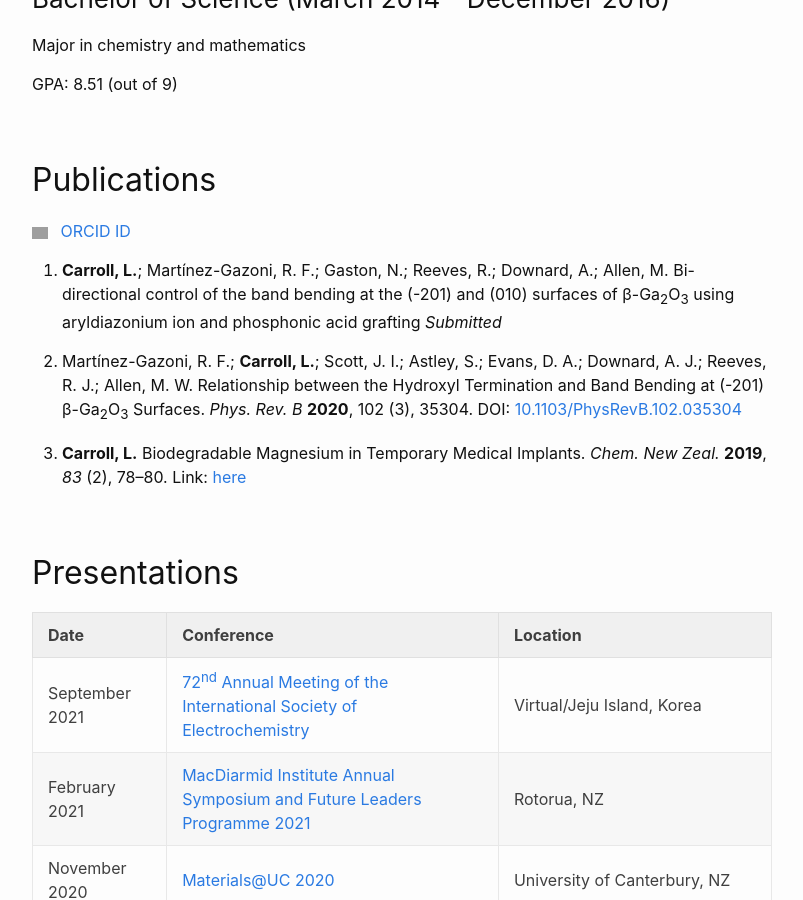
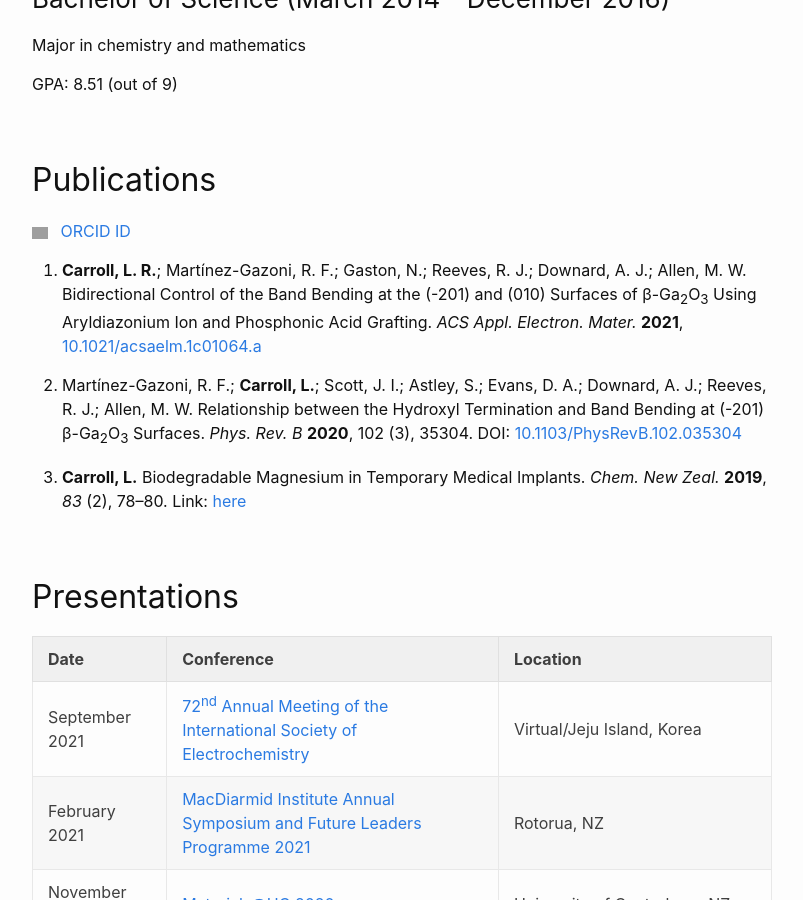
Before and after one commit to LRCarroll/LRCarroll, a Jekyll site: the page built from curricilum.md, in a window 1280 px wide and 900 px high, scrolled down 1895 px. Shown: the whole window, without its empty margins (238-1041 px from the left). Built offline with Jekyll 4.4.1, drawn with Linux system fonts in a browser that asks for light colours; grey boxes are pictures that could not be loaded.

Commit message:
Paper Reference

```diff
--- a/curricilum.md
+++ b/curricilum.md
@@ -65,7 +65,7 @@ GPA: 8.51 (out of 9)
 ## Publications
 <img src="https://orcid.org/sites/default/files/images/orcid_16x16.png" style="width:1em;margin-right:.5em;" alt="ORCID iD icon"> <a href="https://orcid.org/0000-0001-6721-5696">ORCID ID</a>
 
-3. **Carroll, L.**; Martínez-Gazoni, R. F.; Gaston, N.; Reeves, R.; Downard, A.; Allen, M. Bi-directional control of the band bending at the (-201) and (010) surfaces of β-Ga<sub>2</sub>O<sub>3</sub> using aryldiazonium ion and phosphonic acid grafting *Submitted*
+3. **Carroll, L. R.**; Martínez-Gazoni, R. F.; Gaston, N.; Reeves, R. J.; Downard, A. J.; Allen, M. W.  Bidirectional Control of the Band Bending at the (-201) and (010) Surfaces of β-Ga<sub>2</sub>O<sub>3</sub> Using Aryldiazonium Ion and Phosphonic Acid Grafting. *ACS Appl. Electron. Mater.* **2021**, <a href="https://doi.org/10.1021/acsaelm.1c01064.a">10.1021/acsaelm.1c01064.a</a>
 
 2. Martínez-Gazoni, R. F.; **Carroll, L.**; Scott, J. I.; Astley, S.; Evans, D. A.; Downard, A. J.; Reeves, R. J.; Allen, M. W. Relationship between the Hydroxyl Termination and Band Bending at (-201) β-Ga<sub>2</sub>O<sub>3</sub> Surfaces. *Phys. Rev. B* **2020**, 102 (3), 35304. DOI: <a href="https://doi.org/10.1103/PhysRevB.102.035304">10.1103/PhysRevB.102.035304</a>
 
```
